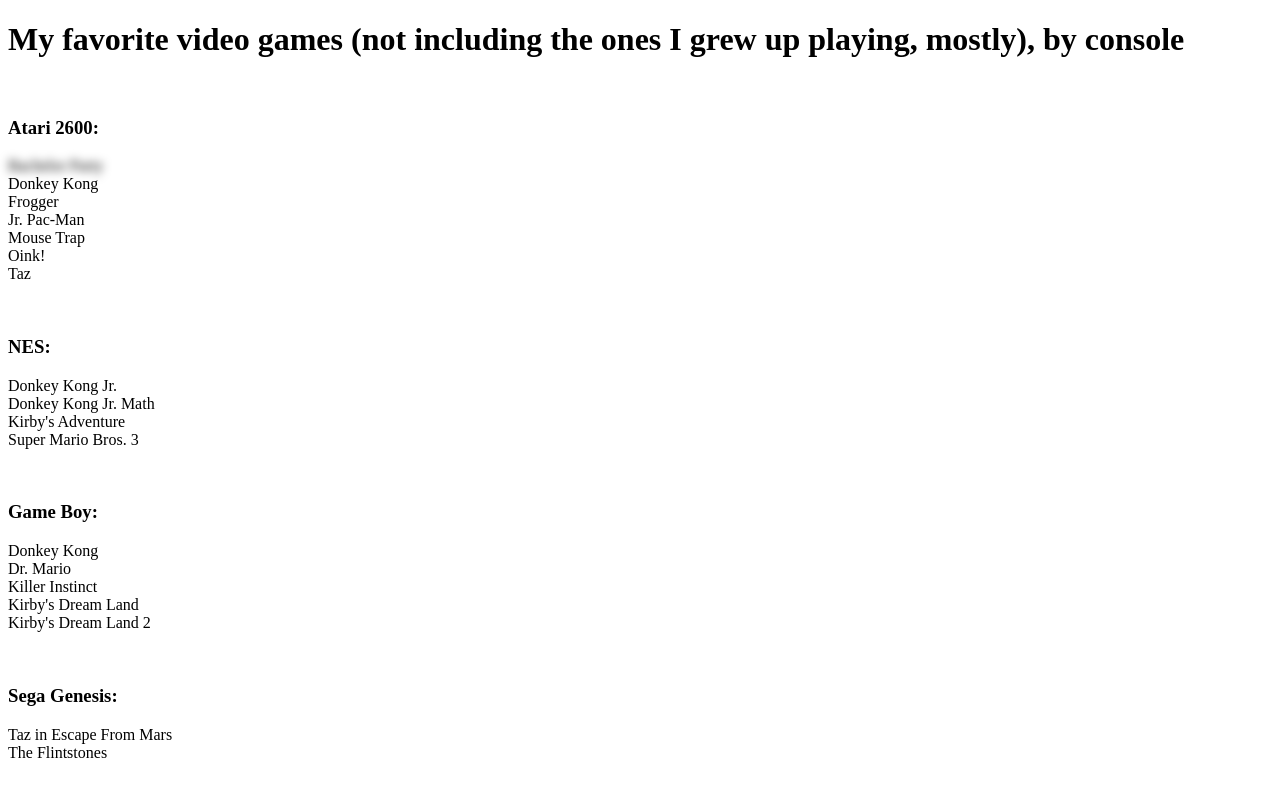
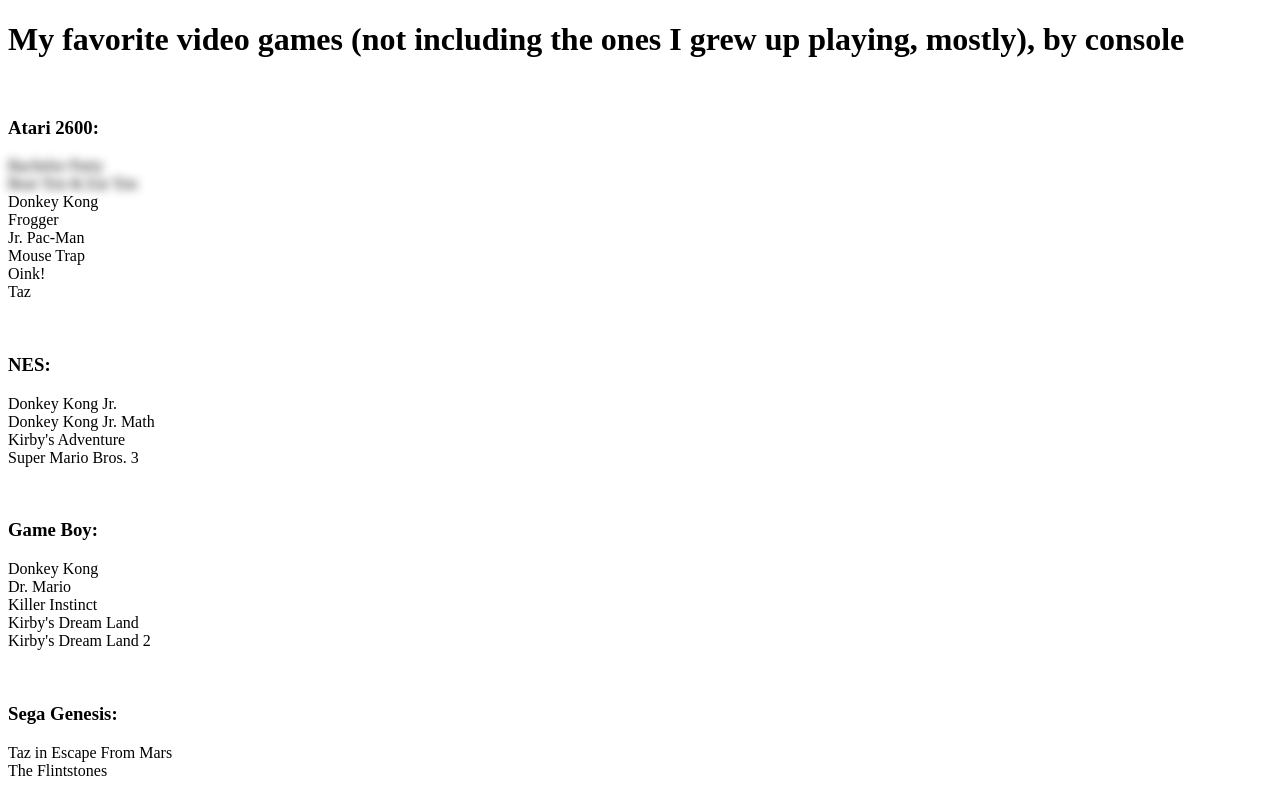
Before and after one commit to SomeUniqueUsername41/favorite-games, a plain HTML site: page index.html in a window 1280 px wide. Shown: the top 800 px of the page. Drawn offline with Linux system fonts and the light colour scheme.

Commit message:
Update index.html

```diff
--- a/index.html
+++ b/index.html
@@ -19,7 +19,7 @@
         <h1>My favorite video games (not including the ones I grew up playing, mostly), by console</h1>
       </p></br>
       <p>
-        <h3>Atari 2600:</h3><span class="censored">Bachelor Party</span><br>Donkey Kong<br>Frogger<br>Jr. Pac-Man<br>Mouse Trap<br>Oink!<br>Taz
+        <h3>Atari 2600:</h3><span class="censored">Bachelor Party</span><br><span class="censored">Beat 'Em & Eat 'Em</span><br>Donkey Kong<br>Frogger<br>Jr. Pac-Man<br>Mouse Trap<br>Oink!<br>Taz
       </p><br>
       <p>
         <h3>NES:</h3>Donkey Kong Jr.<br>Donkey Kong Jr. Math<br>Kirby's Adventure<br>Super Mario Bros. 3
```
